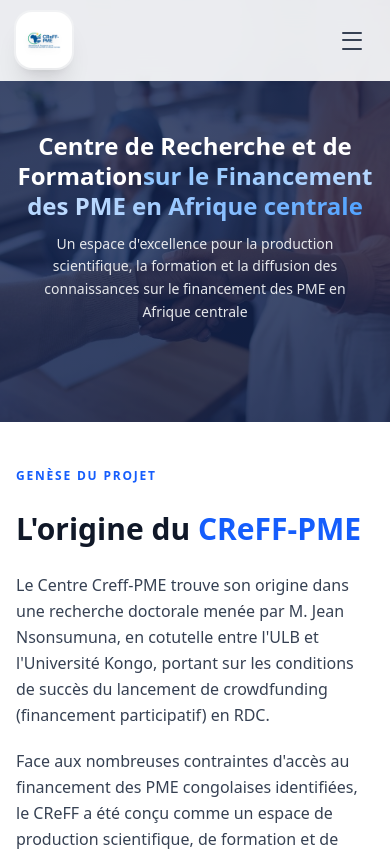
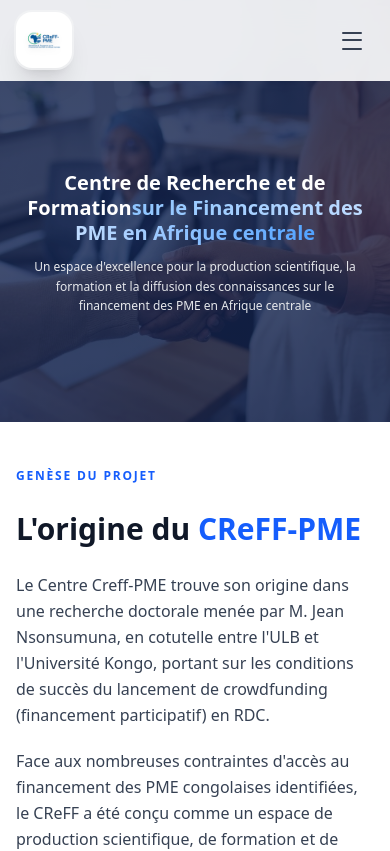
Before and after one commit to EThys/centreDeRecherche, a Vue app: page /about in a window 390 px wide. Shown: the top 851 px of the page. Built offline with nearby package versions, Linux system fonts and the light colour scheme.

Commit message:
fix: Ajout d'espace mobile pour HeroComponent et AboutView, réduction taille texte hero AboutView

```diff
--- a/src/components/hero/HeroComponent.vue
+++ b/src/components/hero/HeroComponent.vue
@@ -867,7 +867,7 @@
 @media (max-width: 768px) {
   .slide-content {
     padding: 0 1.5rem;
-    padding-top: 6rem;
+    padding-top: 8rem;
     align-items: flex-start;
   }
 
--- a/src/views/AboutView.vue
+++ b/src/views/AboutView.vue
@@ -4,7 +4,7 @@
     <NavBarComponent />
 
     <!-- Hero Section avec image de fond -->
-    <section class="relative pt-20 sm:pt-32 lg:pt-40 pb-12 sm:pb-16 lg:pb-24 min-h-[50vh] sm:min-h-[60vh] lg:min-h-[70vh] flex items-center overflow-hidden">
+    <section class="relative pt-28 sm:pt-32 lg:pt-40 pb-12 sm:pb-16 lg:pb-24 min-h-[50vh] sm:min-h-[60vh] lg:min-h-[70vh] flex items-center overflow-hidden">
       <!-- Image de fond -->
       <div class="absolute inset-0 z-0">
         <img
@@ -21,11 +21,11 @@
       <!-- Contenu -->
       <div class="max-w-6xl mx-auto px-4 sm:px-6 lg:px-8 relative z-10 w-full">
         <div class="text-center fade-in-up" data-animate>
-          <h1 class="text-2xl sm:text-4xl md:text-5xl lg:text-6xl xl:text-7xl font-bold text-white mb-3 sm:mb-4 lg:mb-6 leading-tight">
+          <h1 class="text-xl sm:text-4xl md:text-5xl lg:text-6xl xl:text-7xl font-bold text-white mb-3 sm:mb-4 lg:mb-6 leading-tight">
             {{ $t('about.aboutView.heroTitle') }}<br class="hidden sm:block" />
             <span class="text-transparent bg-clip-text bg-gradient-to-r from-blue-300 via-blue-200 to-blue-400">{{ $t('about.aboutView.heroSubtitle') }}</span>
         </h1>
-          <p class="text-sm sm:text-base md:text-lg lg:text-xl xl:text-2xl text-gray-200 max-w-4xl mx-auto leading-relaxed font-light px-2 sm:px-0">
+          <p class="text-xs sm:text-base md:text-lg lg:text-xl xl:text-2xl text-gray-200 max-w-4xl mx-auto leading-relaxed font-light px-2 sm:px-0">
             {{ $t('about.aboutView.heroDescription') }}
           </p>
         </div>
```
